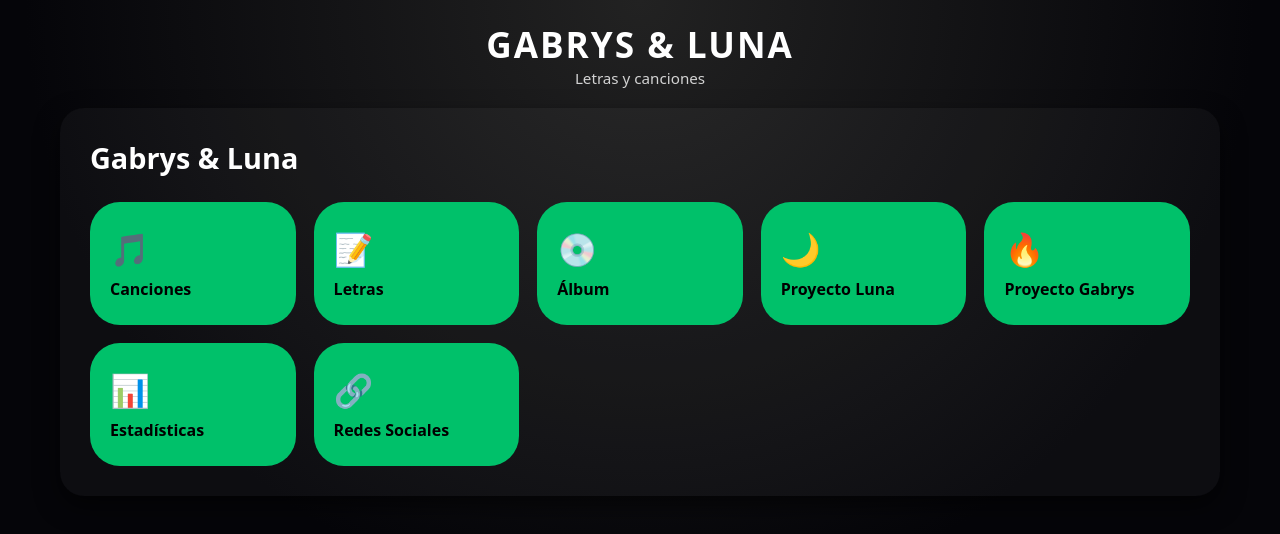
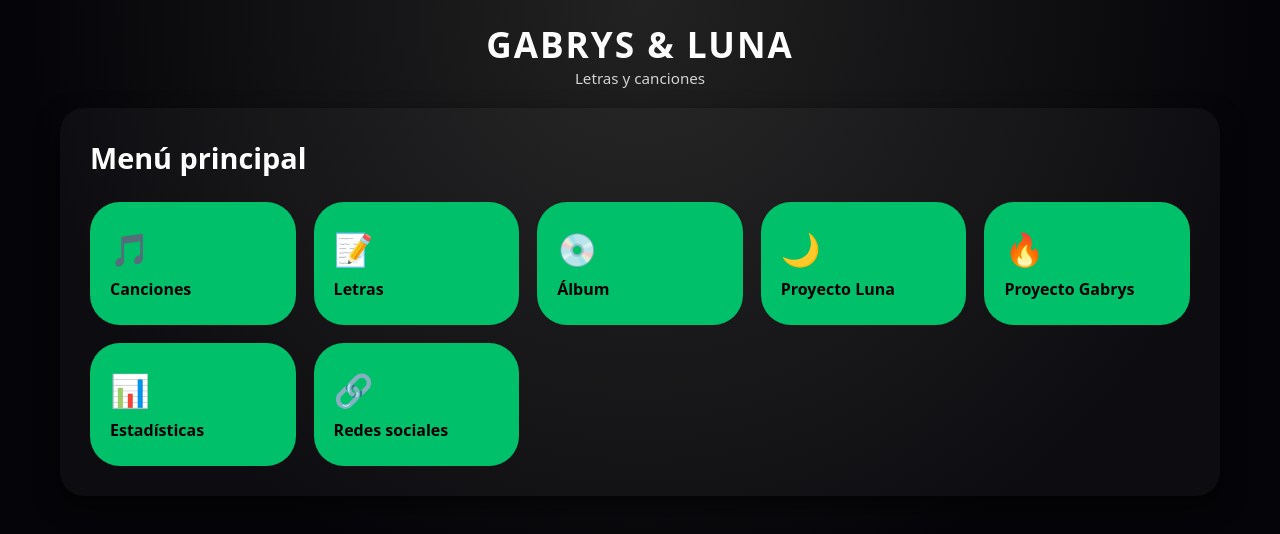
Before and after one commit to Gabrys663/Pagina-Web, a plain HTML site: page index.html in a window 1280 px wide. Drawn offline with Linux system fonts and the light colour scheme.

Commit message:
Update index.html

```diff
--- a/index.html
+++ b/index.html
@@ -9,15 +9,15 @@
 <body>
   <div class="app">
     <header class="top-bar">
-      <h1>Gabrys & Luna</h1>
+      <h1>GABRYS & LUNA</h1>
       <p class="subtitulo">Letras y canciones</p>
     </header>
 
     <main>
-      <!-- PANTALLA INICIO -->
+      <!-- PANTALLA INICIO TIPO CANVA -->
       <section id="pantalla-inicio" class="pantalla activa">
         <div class="dashboard">
-    <h2 class="titulo-dashboard">Gabrys & Luna</h2>
+          <h2 class="titulo-dashboard">Menú principal</h2>
 
           <div class="grid-dashboard">
 
@@ -53,15 +53,14 @@
 
             <div class="card-dashboard">
               <span>🔗</span>
-        <h3>Redes Sociales</h3>
+              <h3>Redes sociales</h3>
             </div>
 
           </div>
         </div>
       </section>
 
-
-      <!-- PANTALLA LETRAS -->
+      <!-- PANTALLA LETRAS (la que ya tenías) -->
       <section id="pantalla-letras" class="pantalla">
         <div class="tarjeta">
           <button class="boton-volver" data-pantalla="pantalla-inicio">← Volver al menú</button>
@@ -72,7 +71,6 @@
               <h3>Selecciona una canción</h3>
               <button class="boton cancion" data-cancion="cancion1">Canción 1 - Ejemplo</button>
               <button class="boton cancion" data-cancion="cancion2">Canción 2 - Ejemplo</button>
-              <!-- Aquí luego agregamos más canciones reales -->
             </div>
 
             <div class="contenido-letra">
```
Lines whose indentation alone changed are shown as unchanged.
